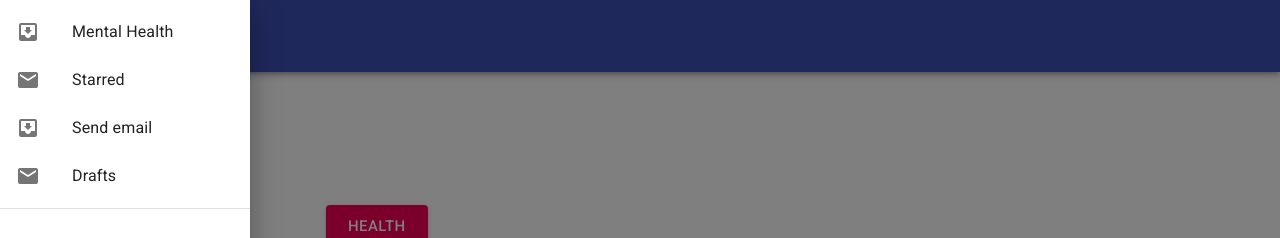
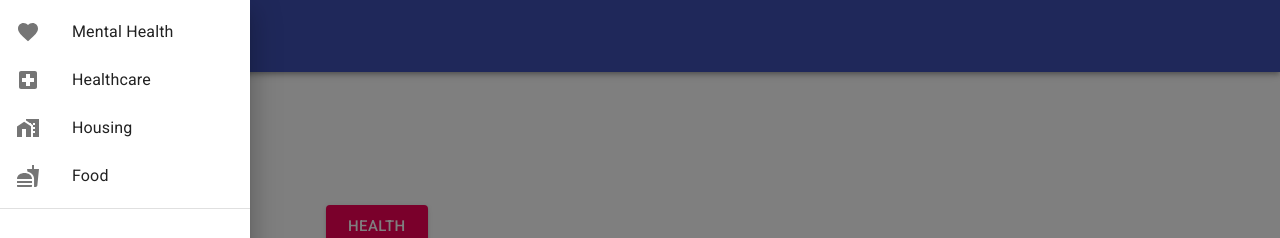
Before and after one commit to joelbrewer/mile-high-hackathon-2019, a React (Create React App) app: page / in a window 1280 px wide. Both pictures are taken after a click on the button 36 px from the left and 36 px from the top of the page. Shown: the top 238 px of the page. Built offline with nearby package versions, Linux system fonts and the light colour scheme.

Commit message:
added drawer to Nav icon

```diff
--- a/src/components/drawer.js
+++ b/src/components/drawer.js
@@ -1,16 +1,17 @@
 import React from 'react';
 import { makeStyles } from '@material-ui/core/styles';
 import Drawer from '@material-ui/core/Drawer';
-import Button from '@material-ui/core/Button';
 import List from '@material-ui/core/List';
 import Divider from '@material-ui/core/Divider';
 import ListItem from '@material-ui/core/ListItem';
 import ListItemIcon from '@material-ui/core/ListItemIcon';
 import ListItemText from '@material-ui/core/ListItemText';
-import InboxIcon from '@material-ui/icons/MoveToInbox';
-import MailIcon from '@material-ui/icons/Mail';
 import MenuIcon from '@material-ui/icons/Menu';
 import IconButton from '@material-ui/core/IconButton';
+import HomeWorkIcon from '@material-ui/icons/HomeWork';
+import FastfoodIcon from '@material-ui/icons/Fastfood';
+import LocalHospitalIcon from '@material-ui/icons/LocalHospital';
+import FavoriteIcon from '@material-ui/icons/Favorite';
 
 const useStyles = makeStyles({
   list: {
@@ -46,28 +47,13 @@ export default function TemporaryDrawer() {
       onKeyDown={toggleDrawer(side, false)}
     >
       <List>
-        {['Mental Health', 'Starred', 'Send email', 'Drafts'].map((text, index) => (
+        {['Mental Health', 'Healthcare', 'Housing', 'Food'].map((text) => (
           <ListItem button key={text}>
-            <ListItemIcon>{index % 2 === 0 ? <InboxIcon /> : <MailIcon />}</ListItemIcon>
-            <ListItemText primary={text} />
-          </ListItem>
-        ))}
-      </List>
-      <Divider />
-    </div>
-  );
-
-  const fullList = side => (
-    <div
-      className={classes.fullList}
-      role="presentation"
-      onClick={toggleDrawer(side, false)}
-      onKeyDown={toggleDrawer(side, false)}
-    >
-      <List>
-        {['Mental Health', 'Starred', 'Send email', 'Drafts'].map((text, index) => (
-          <ListItem button key={text}>
-            <ListItemIcon>{index % 2 === 0 ? <InboxIcon /> : <MailIcon />}</ListItemIcon>
+            <ListItemIcon>
+              {(text === "Housing" ? <HomeWorkIcon /> :
+                  (text === "Food" ? <FastfoodIcon /> :
+                  (text === "Healthcare" ? <LocalHospitalIcon /> : <FavoriteIcon />))) }
+            </ListItemIcon>
             <ListItemText primary={text} />
           </ListItem>
         ))}
```
